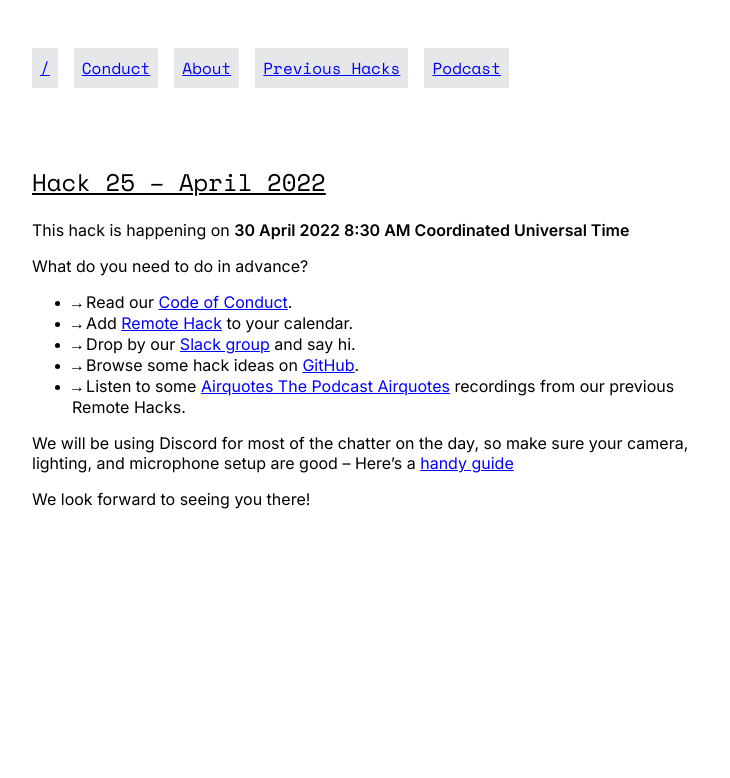
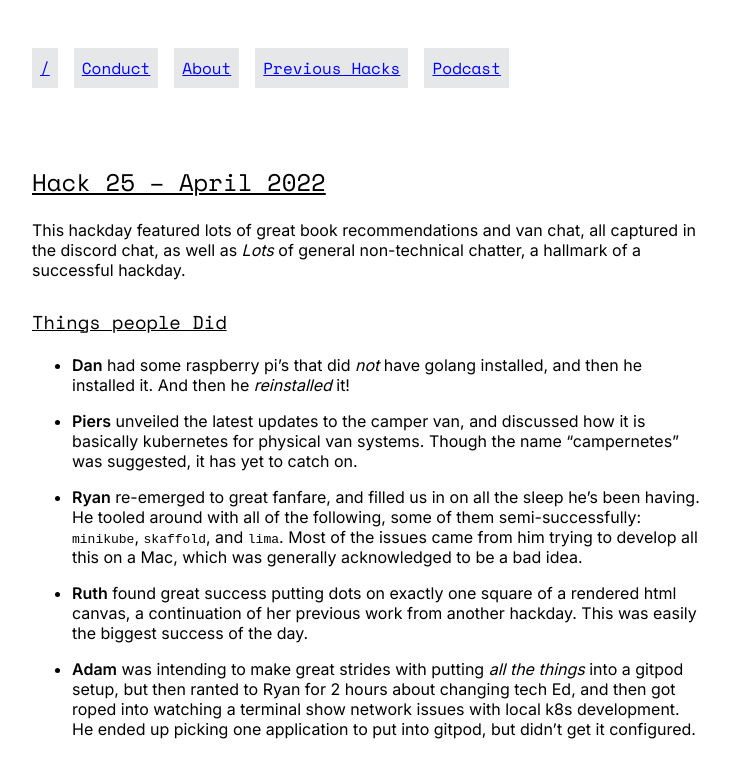
Before and after one commit to remotehack/remotehack.github.io, a Jekyll site: the page built from _hacks/25.md, in a window 1280 px wide. Shown: the top 778 px of the page, without its empty margins (272-1002 px from the left). Built offline with Jekyll 4.4.1, drawn with Linux system fonts in a browser that asks for light colours.

Commit message:
add writeup for April

```diff
--- a/_hacks/25.md
+++ b/_hacks/25.md
@@ -1,5 +1,19 @@
 ---
 hack_number: 25
 date: 2022-04-30
-happened: false
+happened: true
 ---
+
+This hackday featured lots of great book recommendations and van chat, all captured in the discord chat, as well as _Lots_ of general non-technical chatter, a hallmark of a successful hackday.
+
+### Things people Did
+
+- **Dan** had some raspberry pi's that did _not_ have golang installed, and then he installed it. And then he _reinstalled_ it!
+
+- **Piers** unveiled the latest updates to the camper van, and discussed how it is basically kubernetes for physical van systems. Though the name "campernetes" was suggested, it has yet to catch on.
+
+- **Ryan** re-emerged to great fanfare, and filled us in on all the sleep he's been having. He tooled around with all of the following, some of them semi-successfully: `minikube`, `skaffold`, and `lima`. Most of the issues came from him trying to develop all this on a Mac, which was generally acknowledged to be a bad idea.
+
+- **Ruth** found great success putting dots on exactly one square of a rendered html canvas, a continuation of her previous work from another hackday. This was easily the biggest success of the day.
+
+- **Adam** was intending to make great strides with putting _all the things_ into a gitpod setup, but then ranted to Ryan for 2 hours about changing tech Ed, and then got roped into watching a terminal show network issues with local k8s development. He ended up picking one application to put into gitpod, but didn't get it configured.
```
Also changed, not shown: _hacks/26.md (added, +5 -0 lines).
